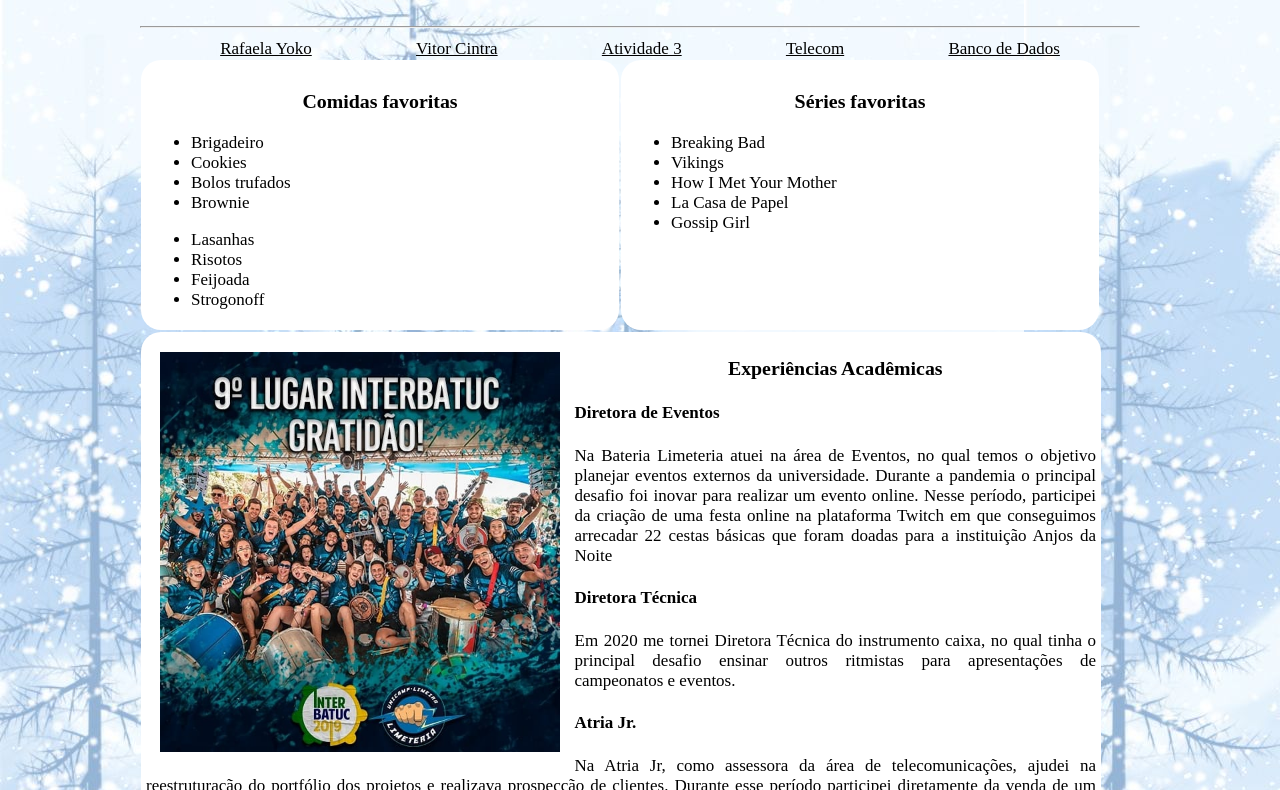
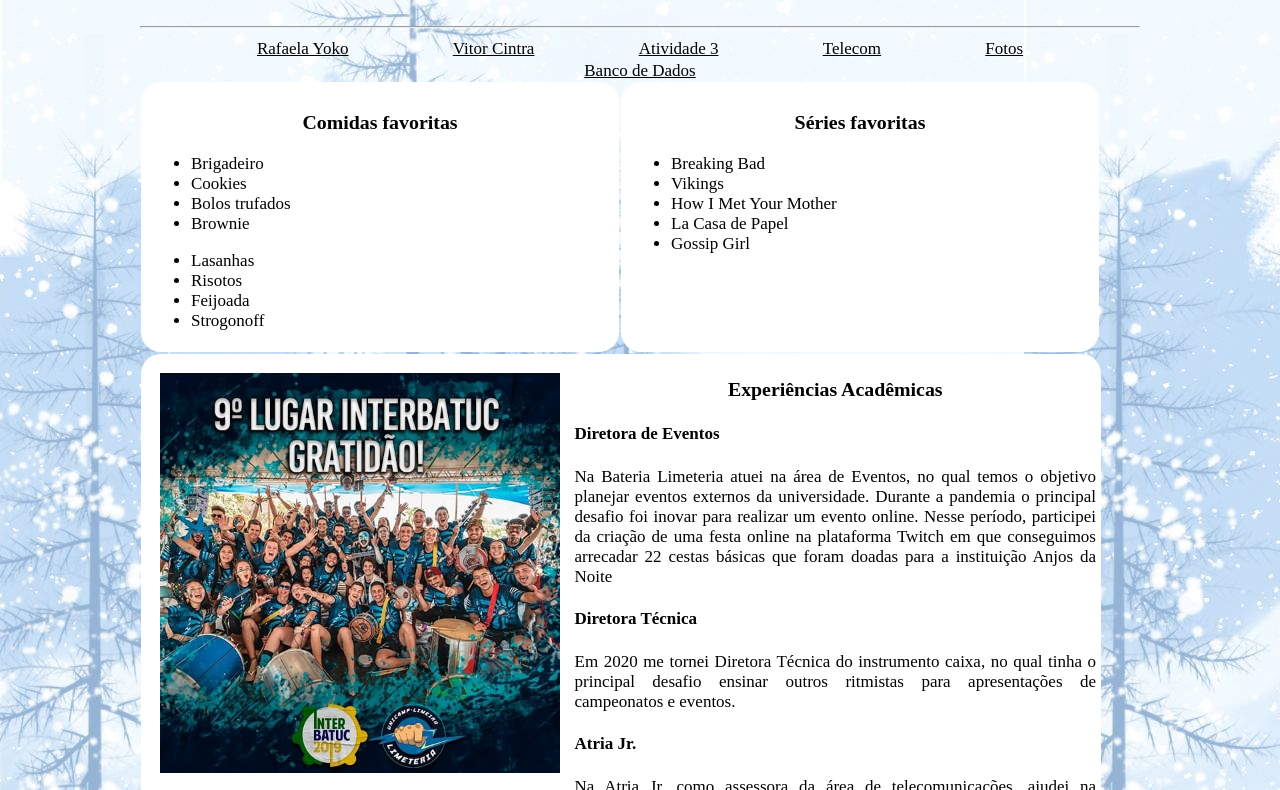
Before and after one commit to rafayoko/progweb, a plain HTML site: page atividade4.html in a window 1280 px wide. Shown: the part 112-902 px from the top of the page. Drawn offline with Linux system fonts and the light colour scheme.

Commit message:
Update atividade4.html

```diff
--- a/atividade4.html
+++ b/atividade4.html
@@ -21,6 +21,7 @@
                 <span><a href="https://vcintrao.github.io/ProgWeb/Atividade4.html" target="_blank" rel="external">Vitor Cintra</a></span>
                 <span><a href="https://vcintrao.github.io/ProgWeb/Atividade3.html" target="_blank" rel="external">Atividade 3</a></span>
                 <span><a href="https://www.ft.unicamp.br/pt-br/graduacao/cursos/et" target="_blank" rel="external">Telecom</a></span>
+                <span><a href="https://rafayoko.github.io/progweb/atividade6.html" target="_blank" rel="external">Fotos</a></span>
                 <span><a href="https://rafayoko.github.io/progweb-frontend-formulario/index.html" target="_blank" rel="external">Banco de Dados</a></span>
             </nav>
         <section>
```
